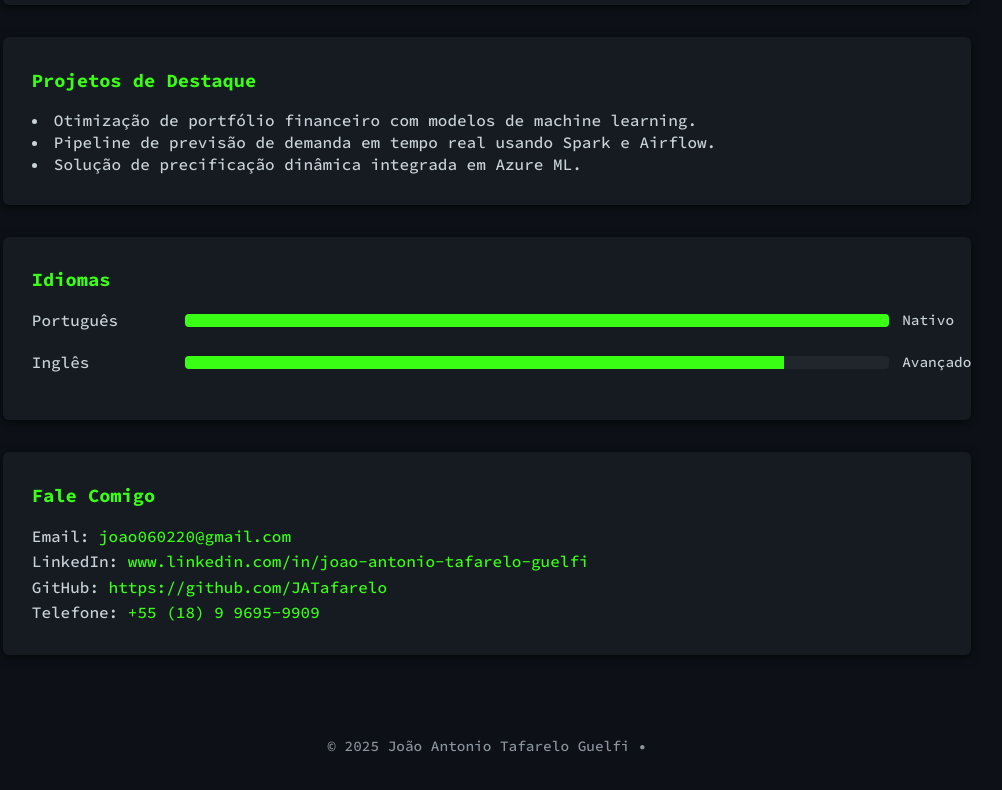
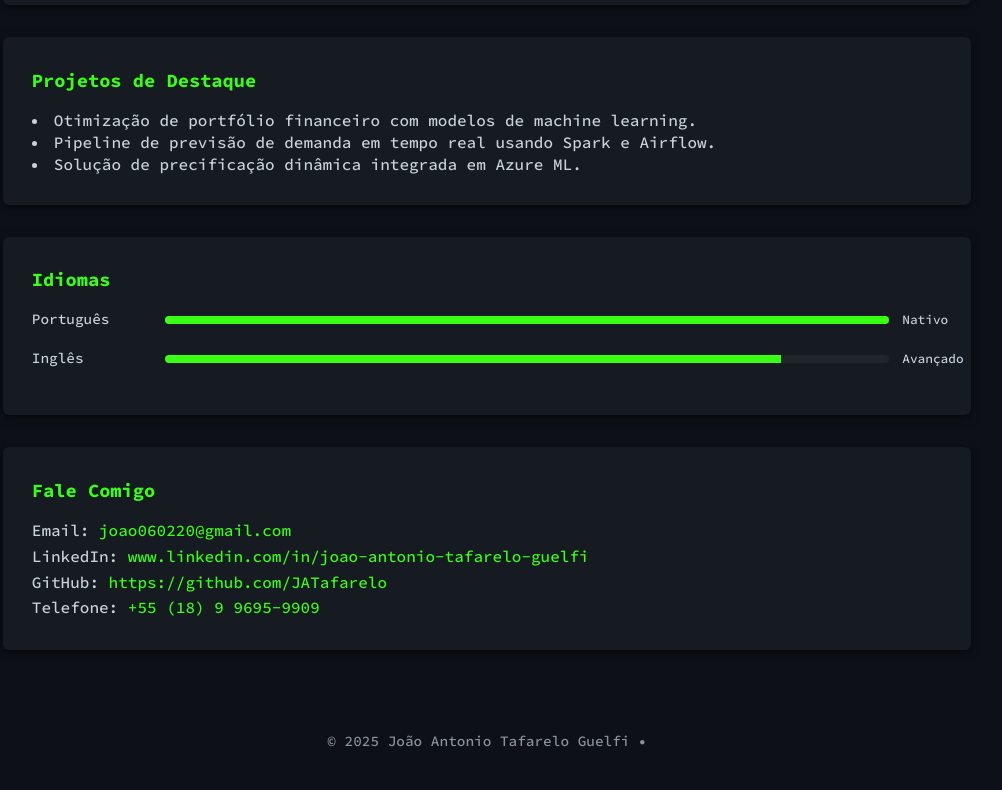
Before and after one commit to JATafarelo/portfolio, a plain HTML site: page index.html in a window 1280 px wide. Shown: the part 1869-2659 px from the top of the page, without its empty margins (153-1155 px from the left). Drawn offline with Linux system fonts and the light colour scheme.

Commit message:
Update style.css

```diff
--- a/assets/css/style.css
+++ b/assets/css/style.css
@@ -123,3 +123,18 @@
   font-size: 0.9rem;
   color: var(--fg);
 }
+
+/* ===== Idiomas: barras menores ===== */
+#languages .skill-bar {
+  height: 0.5rem;       /* reduz a altura da barra */
+}
+
+#languages .skill-name {
+  width: 120px;         /* ajusta espaço do nome */
+  font-size: 0.9rem;    /* texto ligeiramente menor */
+}
+
+#languages .skill-value {
+  width: 40px;          /* menos espaço para o valor */
+  font-size: 0.8rem;    /* valor menor */
+}
```
